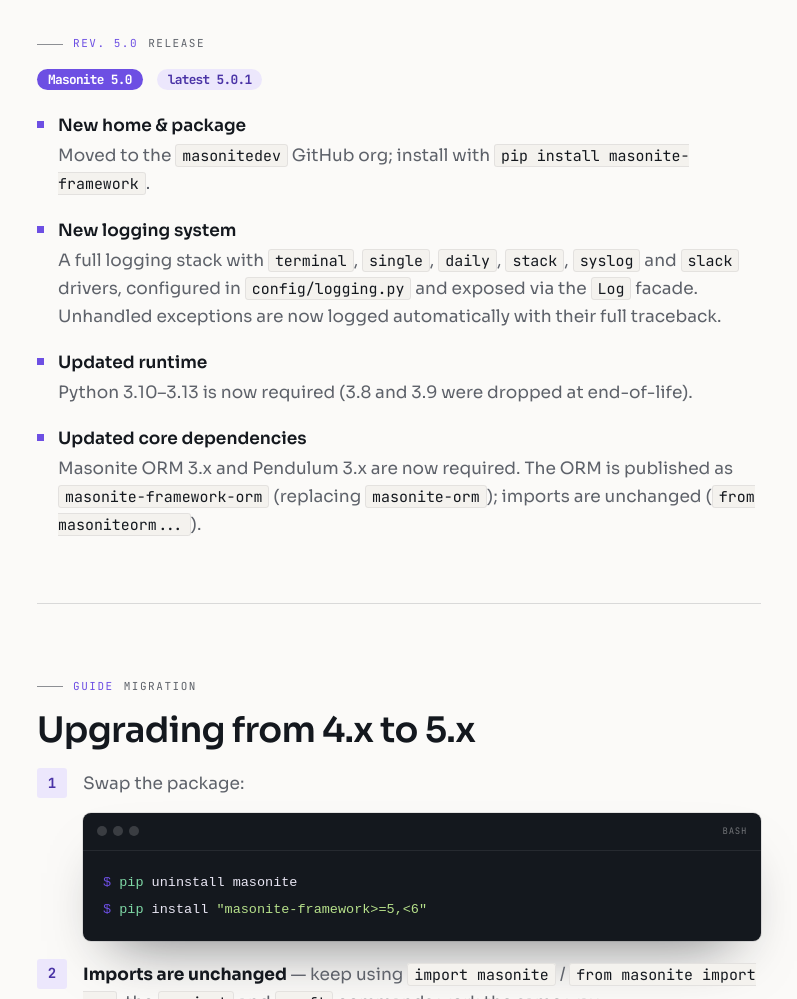
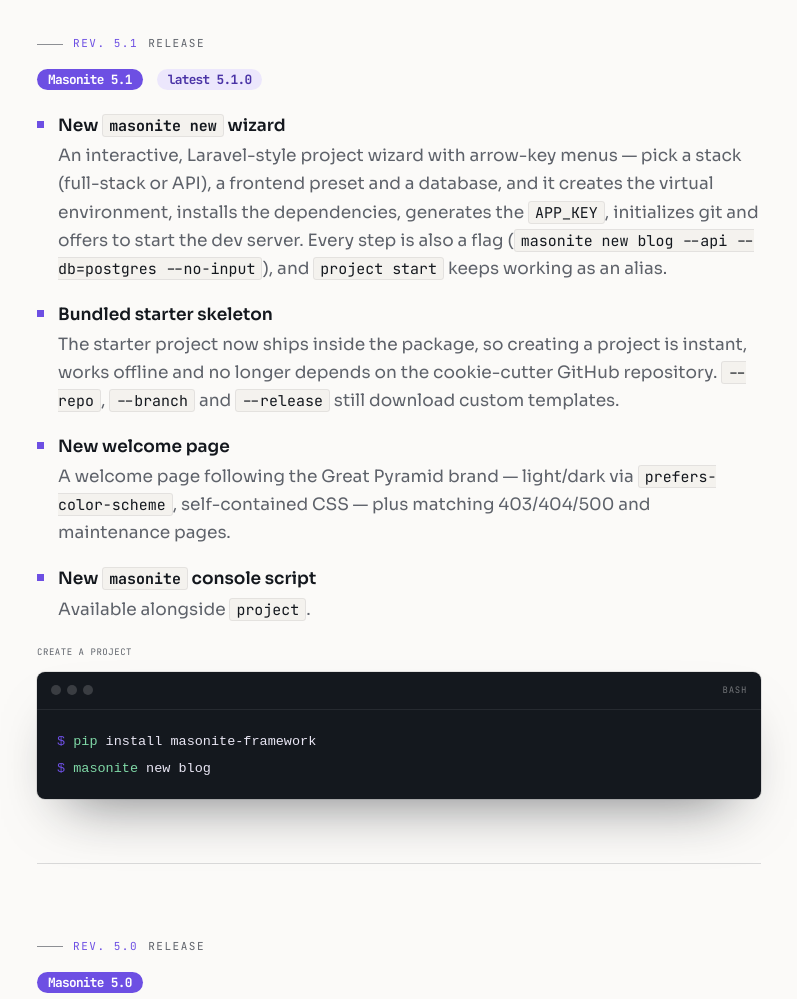
Before and after one commit to masonitedev/masonite-web, a plain HTML site: page changelog.html in a window 1280 px wide. Shown: the part 1480-2479 px from the top of the page, without its empty margins (241-1038 px from the left). Drawn offline with Linux system fonts and the light colour scheme; a web font is replaced by a local one.

Commit message:
Update start commands to masonite new wizard, add 5.1 changelog entry

```diff
--- a/changelog.html
+++ b/changelog.html
@@ -91,10 +91,31 @@
       </div>
     </article>
 
+    <!-- Release 5.1 -->
+    <article class="cl-entry" data-rise>
+      <span class="fig"><b>REV. 5.1</b> Release</span>
+      <h2><span class="ver-badge">Masonite 5.1</span> <span class="ver-badge ver-badge--soft">latest 5.1.0</span></h2>
+      <ul class="rel-list">
+        <li><span class="marker"></span><div><b>New <code>masonite new</code> wizard</b><span>An interactive, Laravel-style project wizard with arrow-key menus — pick a stack (full-stack or API), a frontend preset and a database, and it creates the virtual environment, installs the dependencies, generates the <code>APP_KEY</code>, initializes git and offers to start the dev server. Every step is also a flag (<code>masonite new blog --api --db=postgres --no-input</code>), and <code>project start</code> keeps working as an alias.</span></div></li>
+        <li><span class="marker"></span><div><b>Bundled starter skeleton</b><span>The starter project now ships inside the package, so creating a project is instant, works offline and no longer depends on the cookie-cutter GitHub repository. <code>--repo</code>, <code>--branch</code> and <code>--release</code> still download custom templates.</span></div></li>
+        <li><span class="marker"></span><div><b>New welcome page</b><span>A welcome page following the Great Pyramid brand — light/dark via <code>prefers-color-scheme</code>, self-contained CSS — plus matching 403/404/500 and maintenance pages.</span></div></li>
+        <li><span class="marker"></span><div><b>New <code>masonite</code> console script</b><span>Available alongside <code>project</code>.</span></div></li>
+      </ul>
+      <p class="pixel" style="font-size:9px;color:var(--muted);margin-top:22px;margin-bottom:8px;letter-spacing:.06em;">CREATE A PROJECT</p>
+      <div class="codepanel cl-code">
+        <div class="codepanel__chrome"><div class="codepanel__dots"><i></i><i></i><i></i></div><span class="codepanel__fig">BASH</span></div>
+        <div class="codebody"><div class="codepane active">
+<pre data-copy='pip install masonite-framework
+masonite new blog'><code><span class="tok-prompt">$ </span><span class="tok-cmd">pip</span> install masonite-framework
+<span class="tok-prompt">$ </span><span class="tok-cmd">masonite</span> new blog</code></pre>
+        </div></div>
+      </div>
+    </article>
+
     <!-- Release 5.0 -->
     <article class="cl-entry" data-rise>
       <span class="fig"><b>REV. 5.0</b> Release</span>
-      <h2><span class="ver-badge">Masonite 5.0</span> <span class="ver-badge ver-badge--soft">latest 5.0.1</span></h2>
+      <h2><span class="ver-badge">Masonite 5.0</span></h2>
       <ul class="rel-list">
         <li><span class="marker"></span><div><b>New home &amp; package</b><span>Moved to the <code>masonitedev</code> GitHub org; install with <code>pip install masonite-framework</code>.</span></div></li>
         <li><span class="marker"></span><div><b>New logging system</b><span>A full logging stack with <code>terminal</code>, <code>single</code>, <code>daily</code>, <code>stack</code>, <code>syslog</code> and <code>slack</code> drivers, configured in <code>config/logging.py</code> and exposed via the <code>Log</code> facade. Unhandled exceptions are now logged automatically with their full traceback.</span></div></li>
```
Also changed, not shown: index.html (+5 -5 lines).
